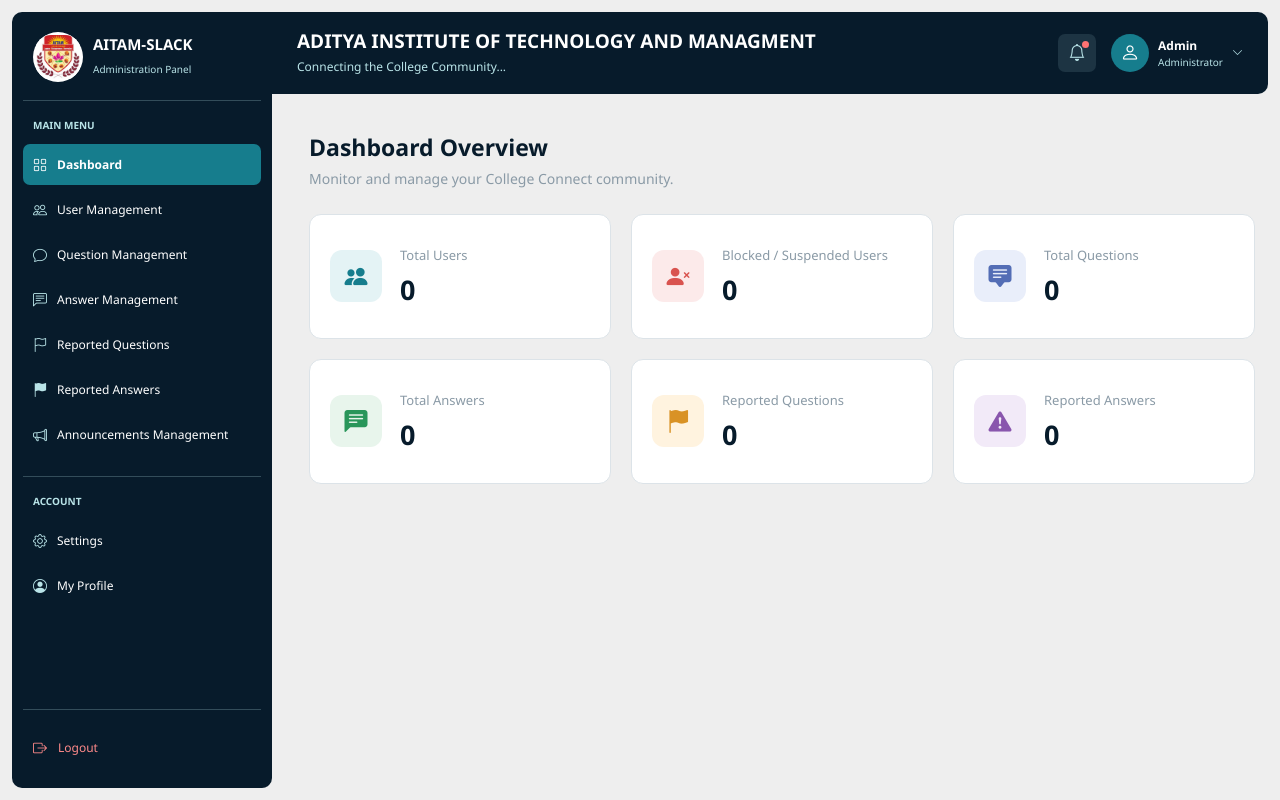
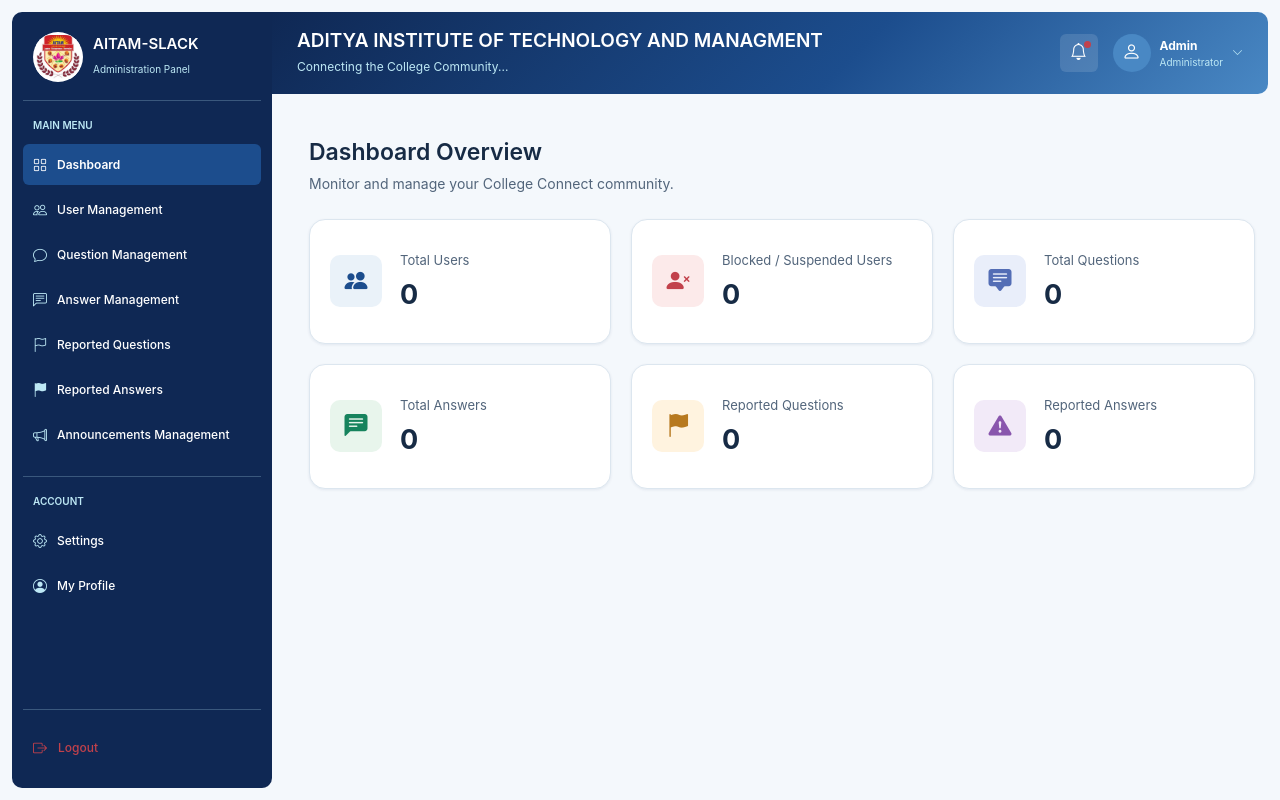
Before and after one commit to Bhargavipogiri/AITAMslack, a PHP site: page /admin/dashboard.php in a window 1280 px wide. Run offline with PHP 8.4, Linux system fonts and the light colour scheme.

Commit message:
987987-pcr: root file changed

```diff
--- a/admin/dashboard.php
+++ b/admin/dashboard.php
@@ -10,14 +10,17 @@
 
     <!-- Bootstrap CSS -->
     <link href="https://cdn.jsdelivr.net/npm/bootstrap@5.3.8/dist/css/bootstrap.min.css"
-          rel="stylesheet">
+        rel="stylesheet">
 
     <!-- Bootstrap Icons -->
     <link href="https://cdn.jsdelivr.net/npm/bootstrap-icons@1.11.3/font/bootstrap-icons.min.css"
-          rel="stylesheet">
+        rel="stylesheet">
 
-    <!-- Custom CSS -->
-    <link rel="stylesheet" href="/AITAMslack/assets/css/admin.css?v=3">
+    <!-- Root CSS -->
+    <link rel="stylesheet" href="/AITAMslack/assets/css/root.css">
+
+    <!-- Admin CSS -->
+    <link rel="stylesheet" href="/AITAMslack/assets/css/admin.css">
 </head>
 
 <body>
--- a/assets/css/admin.css
+++ b/assets/css/admin.css
@@ -1,26 +1,23 @@
 
-/* ==============================
-   COLOR VARIABLES
-============================== */
+/* =========================================
+   ADMIN PANEL - GLOBAL STYLES
+========================================= */
 
 :root {
-    --primary-color: #071B2B;
-    --secondary-color: #167D8D;
-    --light-color: #B9E4E8;
-    --background-color: #EEEEEE;
-
-    --white: #FFFFFF;
-    --text-color: #263746;
-    --muted-color: #8A9AA6;
-    --border-color: #DCE3E8;
-
     --sidebar-width: 260px;
     --topbar-height: 82px;
+
+    /* Compatibility variables mapped to root.css */
+    --primary-color: var(--color-navy-950);
+    --secondary-color: var(--color-blue-800);
+    --light-color: var(--color-cyan-100);
+    --background-color: var(--bg-app);
+
+    --white: var(--color-white);
+    --text-color: var(--text-primary);
+    --muted-color: var(--text-muted);
+    --border-color: var(--border-default);
 }
-
-/* ==============================
-   GLOBAL STYLES
-============================== */
 
 * {
     margin: 0;
@@ -29,43 +26,42 @@
 }
 
 body {
-    font-family: 'Segoe UI', Arial, sans-serif;
-    background: var(--background-color);
-    color: var(--text-color);
+    font-family: var(--font-family-base);
+    background: var(--bg-app);
+    color: var(--text-primary);
+    min-height: 100vh;
 }
 
 a {
     text-decoration: none;
 }
 
-/* ==============================
+
+/* =========================================
    SIDEBAR
-============================== */
+========================================= */
 
 .sidebar {
     position: fixed;
     top: 12px;
     left: 12px;
     bottom: 12px;
-
     width: var(--sidebar-width);
 
-    background: var(--primary-color);
-    color: var(--white);
+    background: var(--bg-sidebar);
+    color: var(--text-on-brand);
 
-    border-radius: 10px 0 10px 10px;
-
+    border-radius: var(--radius-md) 0 var(--radius-md) var(--radius-md);
     padding: 20px 11px;
 
     display: flex;
     flex-direction: column;
 
     z-index: 1000;
-
     overflow-y: auto;
 
-    transition: width 0.3s ease,
-                transform 0.3s ease;
+    transition: width var(--transition-fast),
+                transform var(--transition-fast);
 }
 
 /* Branding */
@@ -106,19 +98,19 @@ a {
     font-size: 15px;
     font-weight: 600;
     margin-bottom: 2px;
-    color: var(--white);
+    color: var(--text-on-brand);
 }
 
 .brand-text span {
     font-size: 10px;
-    color: var(--light-color);
+    color: var(--color-cyan-100);
 }
 
-/* Divider */
+/* Sidebar Divider */
 
 .sidebar-divider {
     height: 1px;
-    background: rgba(185, 228, 232, 0.25);
+    background: rgba(189, 232, 245, 0.25);
     margin: 0 0 17px;
     flex-shrink: 0;
 }
@@ -132,8 +124,7 @@ a {
 .menu-heading {
     font-size: 10px;
     font-weight: 600;
-    color: var(--light-color);
-
+    color: var(--color-cyan-100);
     padding: 0 10px;
     margin-bottom: 11px;
 }
@@ -156,40 +147,38 @@ a {
     gap: 11px;
 
     min-height: 41px;
-
     padding: 10px;
 
-    border-radius: 7px;
-
-    color: var(--white);
+    border-radius: var(--radius-sm);
+    color: var(--text-on-brand);
 
     font-size: 12px;
     font-weight: 500;
 
-    transition: all 0.2s ease;
+    transition: background var(--transition-fast),
+                color var(--transition-fast);
 }
 
 .menu-link i {
     font-size: 14px;
-    color: var(--light-color);
-
+    color: var(--color-cyan-100);
     width: 13px;
     flex-shrink: 0;
 }
 
 .menu-link:hover {
-    background: rgba(22, 125, 141, 0.35);
-    color: var(--white);
+    background: rgba(73, 136, 196, 0.25);
+    color: var(--color-white);
 }
 
 .menu-link.active {
-    background: var(--secondary-color);
-    color: var(--white);
+    background: var(--color-blue-800);
+    color: var(--color-white);
     font-weight: 600;
 }
 
 .menu-link.active i {
-    color: var(--white);
+    color: var(--color-white);
 }
 
 /* Logout */
@@ -197,8 +186,7 @@ a {
 .sidebar-logout {
     margin-top: auto;
     padding-top: 17px;
-
-    border-top: 1px solid rgba(185, 228, 232, 0.25);
+    border-top: 1px solid rgba(189, 232, 245, 0.25);
 }
 
 .logout-link {
@@ -207,13 +195,13 @@ a {
     gap: 11px;
 
     padding: 10px;
+    color: var(--color-danger);
 
-    color: #FF8A8A;
     font-size: 12px;
     font-weight: 500;
 
-    border-radius: 7px;
-    transition: 0.2s ease;
+    border-radius: var(--radius-sm);
+    transition: background var(--transition-fast);
 }
 
 .logout-link i {
@@ -221,19 +209,20 @@ a {
 }
 
 .logout-link:hover {
-    background: rgba(255, 100, 100, 0.12);
-    color: #FF8A8A;
+    background: rgba(194, 65, 75, 0.15);
+    color: var(--color-danger);
 }
 
-/* ==============================
+
+/* =========================================
    TOPBAR
-============================== */
+========================================= */
 
 .topbar {
     height: var(--topbar-height);
 
-    background: var(--primary-color);
-    color: var(--white);
+    background: var(--gradient-brand);
+    color: var(--text-on-brand);
 
     display: flex;
     align-items: center;
@@ -258,58 +247,17 @@ a {
     align-items: center;
 }
 
-.sidebar-toggle {
-    width: 38px;
-    height: 38px;
-
-    border: none;
-    background: var(--secondary-color);
-
-    border-radius: 7px;
-
-    color: var(--white);
-    font-size: 21px;
-
-    cursor: pointer;
-    transition: 0.2s ease;
-}
-
-.sidebar-toggle:hover {
-    background: var(--light-color);
-    color: var(--primary-color);
-}
-
-
 .page-heading h4 {
     font-size: 19px;
     font-weight: 600;
-    color: var(--white);
+    color: var(--text-on-brand);
     margin-bottom: 5px;
 }
 
 .topbar-description {
     font-size: 12px;
-    color: var(--light-color);
+    color: var(--color-cyan-100);
     margin: 0;
-}
-
-
-.breadcrumb {
-    display: flex;
-    align-items: center;
-    gap: 7px;
-
-    font-size: 11px;
-    color: var(--light-color);
-}
-
-.breadcrumb i {
-    font-size: 9px;
-    color: var(--light-color);
-}
-
-.current-page {
-    color: var(--light-color);
 }
 
 /* Topbar Right */
@@ -320,29 +268,28 @@ a {
     gap: 15px;
 }
 
-/* Icon Buttons */
+/* Notification Button */
 
 .topbar-icon {
     width: 38px;
     height: 38px;
 
     border: none;
-    border-radius: 7px;
+    border-radius: var(--radius-sm);
 
-    background: rgba(185, 228, 232, 0.12);
-    color: var(--light-color);
+    background: rgba(255, 255, 255, 0.12);
+    color: var(--color-white);
 
     font-size: 17px;
-
     cursor: pointer;
     position: relative;
 
-    transition: 0.2s ease;
+    transition: background var(--transition-fast);
 }
 
 .topbar-icon:hover {
-    background: var(--secondary-color);
-    color: var(--white);
+    background: var(--color-blue-500);
+    color: var(--color-white);
 }
 
 /* Notification Dot */
@@ -355,7 +302,7 @@ a {
     width: 7px;
     height: 7px;
 
-    background: #FF7373;
+    background: var(--color-danger);
     border-radius: 50%;
 }
 
@@ -422,10 +372,8 @@ a {
     height: 38px;
 
     border-radius: 50%;
-
-    background: var(--secondary-color);
-
-    color: var(--white);
+    background: var(--color-blue-500);
+    color: var(--color-white);
 
     display: flex;
     align-items: center;
@@ -442,70 +390,205 @@ a {
 
 .admin-info strong {
     font-size: 12px;
-    color: var(--white);
+    color: var(--text-on-brand);
 }
 
 .admin-info span {
     font-size: 10px;
-    color: var(--light-color);
+    color: var(--color-cyan-100);
 }
 
 .dropdown-arrow {
     font-size: 11px;
-    color: var(--light-color);
+    color: var(--color-cyan-100);
 }
 
 .profile-menu {
     min-width: 180px;
     padding: 7px;
 
-    border: none;
-    border-radius: 9px;
+    border: 1px solid var(--border-default);
+    border-radius: var(--radius-md);
 
-    box-shadow: 0 5px 20px rgba(7, 27, 43, 0.12);
+    background: var(--bg-surface);
+    box-shadow: var(--shadow-md);
 }
 
 .profile-menu .dropdown-item {
     font-size: 12px;
     padding: 9px 10px;
-    border-radius: 5px;
+    border-radius: var(--radius-sm);
+    color: var(--text-primary);
 }
 
 .profile-menu .dropdown-item i {
     margin-right: 8px;
-    color: var(--secondary-color);
+    color: var(--color-primary);
 }
 
 .profile-menu .dropdown-item:hover {
-    background: var(--light-color);
+    background: var(--bg-surface-muted);
 }
 
 .profile-menu .logout-dropdown,
 .profile-menu .logout-dropdown i {
-    color: #D94343;
+    color: var(--color-danger);
 }
 
-/* ==============================
+
+/* =========================================
    MAIN CONTENT
-============================== */
+========================================= */
 
 .main-content {
     margin-left: calc(var(--sidebar-width) + 24px);
-
     padding-top: calc(var(--topbar-height) + 32px);
 
     min-height: 100vh;
 
-    transition: margin-left 0.3s ease;
+    transition: margin-left var(--transition-fast);
 }
 
 .page-content {
-    padding: 20px 25px;
+    padding: 25px;
 }
 
-/* ==============================
+
+/* =========================================
+   DASHBOARD HEADER
+========================================= */
+
+.dashboard-header {
+    display: flex;
+    align-items: center;
+    justify-content: space-between;
+    margin-bottom: 25px;
+}
+
+.dashboard-header h3 {
+    color: var(--text-primary);
+    font-size: 23px;
+    font-weight: 600;
+    margin-bottom: 6px;
+}
+
+.dashboard-header p {
+    color: var(--text-secondary);
+    font-size: 14px;
+    margin: 0;
+}
+
+
+/* =========================================
+   DASHBOARD CARDS
+========================================= */
+
+.dashboard-cards {
+    display: grid;
+    grid-template-columns: repeat(3, minmax(0, 1fr));
+    gap: 20px;
+    width: 100%;
+}
+
+.dashboard-card {
+    display: flex;
+    align-items: center;
+    gap: 18px;
+
+    min-height: 125px;
+    min-width: 0;
+
+    padding: 23px 20px;
+
+    background: var(--bg-surface);
+    border: 1px solid var(--border-default);
+    border-radius: var(--radius-lg);
+
+    text-decoration: none;
+    color: var(--text-primary);
+
+    box-shadow: var(--shadow-sm);
+
+    transition: transform var(--transition-fast),
+                box-shadow var(--transition-fast),
+                border-color var(--transition-fast);
+}
+
+.dashboard-card:hover {
+    transform: translateY(-4px);
+    box-shadow: var(--shadow-md);
+    border-color: var(--color-blue-500);
+    color: var(--text-primary);
+}
+
+/* Card Icons */
+
+.card-icon {
+    width: 52px;
+    height: 52px;
+    min-width: 52px;
+
+    display: flex;
+    align-items: center;
+    justify-content: center;
+
+    border-radius: var(--radius-md);
+    font-size: 23px;
+}
+
+.users-icon {
+    background: #EAF2F9;
+    color: var(--color-blue-800);
+}
+
+.blocked-icon {
+    background: #FCEAEA;
+    color: var(--color-danger);
+}
+
+.questions-icon {
+    background: #E9EEFA;
+    color: #536DB5;
+}
+
+.answers-icon {
+    background: #E8F5EC;
+    color: var(--color-success);
+}
+
+.reported-icon {
+    background: #FFF3DF;
+    color: var(--color-warning);
+}
+
+.reported-answers-icon {
+    background: #F2EAF8;
+    color: #8956AD;
+}
+
+/* Card Details */
+
+.card-details {
+    min-width: 0;
+}
+
+.card-details p {
+    color: var(--text-secondary);
+    font-size: 13px;
+    margin-bottom: 8px;
+}
+
+.card-details h3 {
+    color: var(--text-primary);
+    font-size: 27px;
+    font-weight: 700;
+    margin: 0;
+}
+
+
+/* =========================================
    COLLAPSED SIDEBAR
-============================== */
+========================================= */
 
 body.sidebar-collapsed .sidebar {
     width: 75px;
@@ -595,187 +686,6 @@ body.sidebar-collapsed .main-content {
     }
 }
 
-@media (max-width: 480px) {
-
-    .breadcrumb {
-        display: none;
-    }
-
-    .page-heading h4 {
-        font-size: 14px;
-    }
-
-    .topbar {
-        padding: 0 10px;
-    }
-
-    .topbar-left {
-        gap: 9px;
-    }
-
-    .topbar-right {
-        gap: 6px;
-    }
-
-    .topbar-icon,
-    .sidebar-toggle {
-        width: 34px;
-        height: 34px;
-    }
-
-}
-
-
-
-
-/* =========================================
-   DASHBOARD HEADER
-========================================= */
-
-.dashboard-header {
-    display: flex;
-    align-items: center;
-    justify-content: space-between;
-    margin-bottom: 25px;
-}
-
-.dashboard-header h3 {
-    color: var(--primary-color);
-    font-size: 23px;
-    font-weight: 600;
-    margin-bottom: 6px;
-}
-
-.dashboard-header p {
-    color: var(--muted-color);
-    font-size: 14px;
-    margin: 0;
-}
-
-
-/* =========================================
-   DASHBOARD CARDS
-========================================= */
-
-.dashboard-cards {
-    display: grid;
-    grid-template-columns: repeat(3, minmax(0, 1fr));
-    gap: 20px;
-    width: 100%;
-}
-
-.dashboard-card {
-    display: flex;
-    align-items: center;
-    gap: 18px;
-
-    min-height: 125px;
-    min-width: 0;
-
-    padding: 23px 20px;
-
-    background-color: var(--white);
-    border: 1px solid var(--border-color);
-    border-radius: 12px;
-
-    text-decoration: none;
-    color: var(--text-color);
-
-    transition: all 0.3s ease;
-}
-
-.dashboard-card:hover {
-    transform: translateY(-4px);
-    box-shadow: 0 6px 20px rgba(7, 27, 43, 0.08);
-    border-color: var(--secondary-color);
-    color: var(--text-color);
-}
-
-
-/* =========================================
-   CARD ICONS
-========================================= */
-
-.card-icon {
-    width: 52px;
-    height: 52px;
-    min-width: 52px;
-
-    display: flex;
-    align-items: center;
-    justify-content: center;
-
-    border-radius: 12px;
-    font-size: 23px;
-}
-
-.users-icon {
-    background-color: #E4F3F5;
-    color: #167D8D;
-}
-
-.blocked-icon {
-    background-color: #FCEAEA;
-    color: #D9534F;
-}
-
-.questions-icon {
-    background-color: #E9EEFA;
-    color: #536DB5;
-}
-
-.answers-icon {
-    background-color: #E8F5EC;
-    color: #29965A;
-}
-
-.reported-icon {
-    background-color: #FFF3DF;
-    color: #D99225;
-}
-
-.reported-answers-icon {
-    background-color: #F2EAF8;
-    color: #8956AD;
-}
-
-
-/* =========================================
-   CARD DETAILS
-========================================= */
-
-.card-details {
-    min-width: 0;
-}
-
-.card-details p {
-    color: var(--muted-color);
-    font-size: 13px;
-    margin-bottom: 8px;
-}
-
-.card-details h3 {
-    color: var(--primary-color);
-    font-size: 27px;
-    font-weight: 700;
-    margin: 0;
-}
-
-
-/* =========================================
-   RESPONSIVE DESIGN
-========================================= */
-
-/* Tablets and medium screens */
-
-@media (max-width: 1100px) {
-    .dashboard-cards {
-        grid-template-columns: repeat(2, minmax(0, 1fr));
-    }
-}
-
-/* Mobile screens */
-
 @media (max-width: 600px) {
 
     .dashboard-cards {
```
Also changed, not shown: other parts of assets/css/admin.css (+47 -16 lines).
